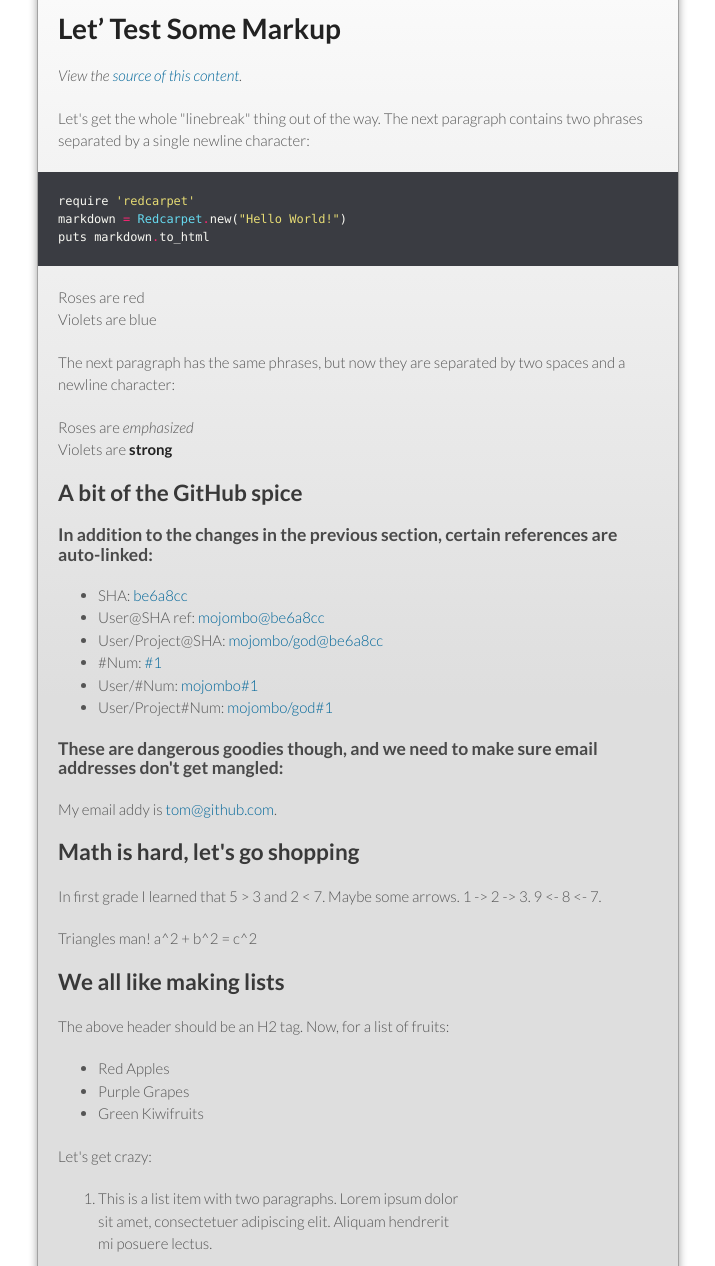
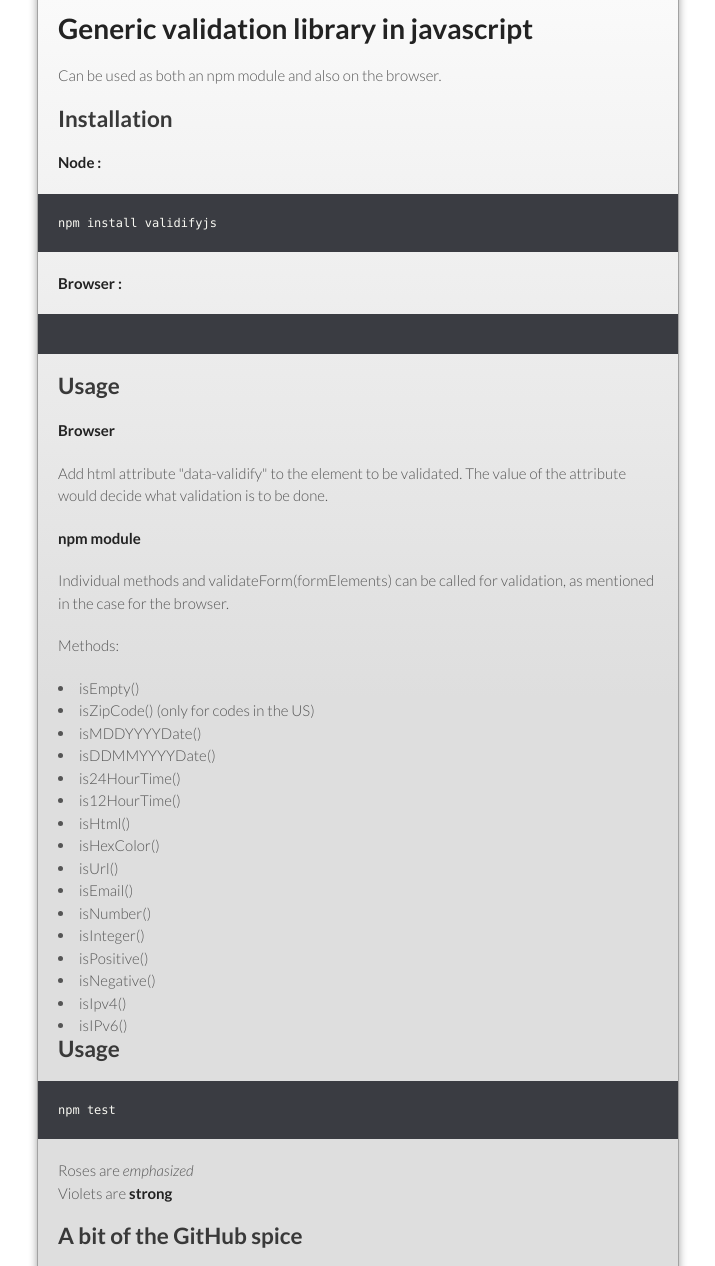
Before and after one commit to shivkanthb/ValidifyJS, a plain HTML site: page index.html in a window 1280 px wide. Shown: the part 132-1398 px from the top of the page, without its empty margins (282-997 px from the left). Drawn offline with Linux system fonts and the light colour scheme.

Commit message:
doc page updates

```diff
--- a/index.html
+++ b/index.html
@@ -18,24 +18,51 @@
       <header>
         <h1>Validify</h1>
         <p>A simple validation JS library.</p>
-        <p class="view"><a href="http://github.com/orderedlist/modernist">View the Project on GitHub <small>orderedlist/modernist</small></a></p>
+        <p class="view"><a href="http://github.com/shivkanthb/ValidifyJS">View the Project on GitHub <small>shivkanthb/ValidifyJS</small></a></p>
         <ul>
-          <li><a href="https://github.com/orderedlist/modernist/zipballmus/master">Download <strong>ZIP File</strong></a></li>
-          <li><a href="https://github.com/orderedlist/modernist/tarball/master">Download <strong>TAR Ball</strong></a></li>
-          <li><a href="http://github.com/orderedlist/modernist">View On <strong>GitHub</strong></a></li>
+          <li><a href="https://cdn.rawgit.com/shivkanthb/ValidifyJS/master/validify.js" download="validify.js">Download <strong>validify.js</strong></a></li>
+          <li><a href="https://github.com/shivkanthb/ValidifyJS/archive/master.zip">Download <strong>ZIP File</strong></a></li>
+          <li><a href="http://github.com/shivkanthb/ValidifyJS">View On <strong>GitHub</strong></a></li>
         </ul>
       </header>
       <section>
-        <h1>Let&rsquo; Test Some Markup</h1>
-        <p><em>View the <a href="http://github.github.com/github-flavored-markdown/sample_content.html">source of this content</a>.</em></p>
-        <p>Let's get the whole "linebreak" thing out of the way. The next paragraph contains two phrases separated by a single newline character:</p>
-        <div class="highlight">
+        <h1>Generic validation library in javascript</h1>
+        <p>Can be used as both an npm module and also on the browser.</p>
+        <h2>Installation</h2>
+        <p><Strong>Node :</Strong></p>
+        <pre><code>npm install validifyjs</code></pre>
+        <p><strong>Browser :</strong></p>
+        <pre><code><script src=“validify.js”></script></code></pre>
+        <!-- <div class="highlight">
         <pre><span class="nb">require</span> <span class="s1">'redcarpet'</span>
 <span class="n">markdown</span> <span class="o">=</span> <span class="no">Redcarpet</span><span class="o">.</span><span class="n">new</span><span class="p">(</span><span class="s2">"Hello World!"</span><span class="p">)</span>
 <span class="nb">puts</span> <span class="n">markdown</span><span class="o">.</span><span class="n">to_html</span></pre>
-        </div>
-        <p>Roses are red<br>Violets are blue</p>
-        <p>The next paragraph has the same phrases, but now they are separated by two spaces and a newline character:</p>
+        </div> -->
+        <h2>Usage</h2>
+        <p><strong>Browser</strong></p>
+        <p>Add html attribute "data-validify" to the element to be validated. The value of the attribute would decide what validation is to be done.</p>
+        <p><strong>npm module</strong></p>
+        <p>Individual methods and validateForm(formElements) can be called for validation, as mentioned in the case for the browser.</p>
+        <p>Methods:</p>
+        <li>isEmpty()</li>
+        <li>isZipCode() (only for codes in the US)</li>
+        <li>isMDDYYYYDate()</li>
+        <li>isDDMMYYYYDate()</li>
+        <li>is24HourTime()</li>
+        <li>is12HourTime()</li>
+        <li>isHtml()</li>
+        <li>isHexColor()</li>
+        <li>isUrl()</li>
+        <li>isEmail()</li>
+        <li>isNumber()</li>
+        <li>isInteger()</li>
+        <li>isPositive()</li>
+        <li>isNegative()</li>
+        <li>isIpv4()</li>
+        <li>isIPv6()</li>
+        <h2>Usage</h2>
+        <pre><code>npm test</code></pre>
+
         <p>Roses are <em>emphasized</em><br>Violets are <strong>strong</strong></p>
         <h2>A bit of the GitHub spice</h2>
         <h3>In addition to the changes in the previous section, certain references are auto-linked:</h3>
```
